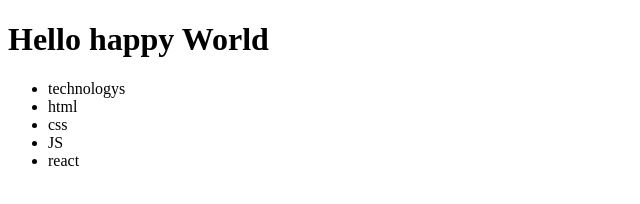
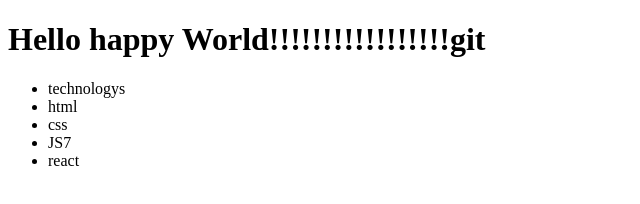
Before and after one commit to machuskiy-volodimir/projects, a plain HTML site: page index.html in a window 1280 px wide. Shown: the whole page, without its empty margins (0-640 px from the left). Drawn offline with Linux system fonts and the light colour scheme.

Commit message:
was changed h1

```diff
--- a/index.html
+++ b/index.html
@@ -8,12 +8,12 @@
   <title>Document</title>
 </head>
 <body>
-  <h1>Hello happy World</h1>
+  <h1>Hello happy World!!!!!!!!!!!!!!!!!git </h1>
   <ul>
     <li>technologys</li>
     <li>html</li>
     <li>css</li>
-    <li>JS</li>
+    <li>JS7</li>
     <li>react</li>
   </ul>
   <script src="app.js"></script>
```
